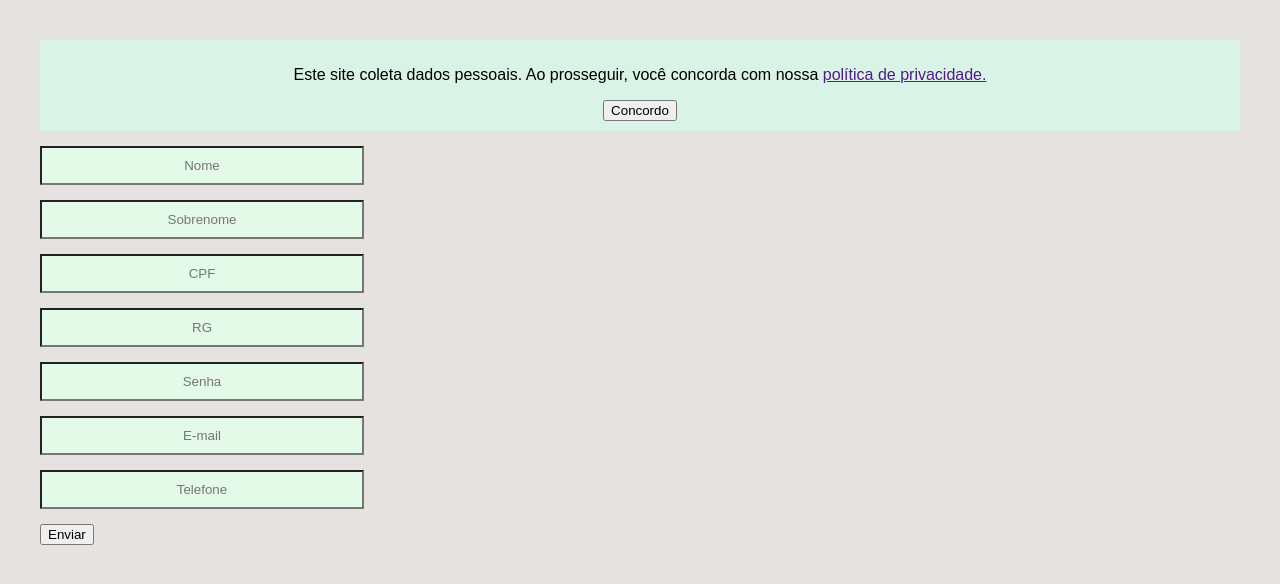
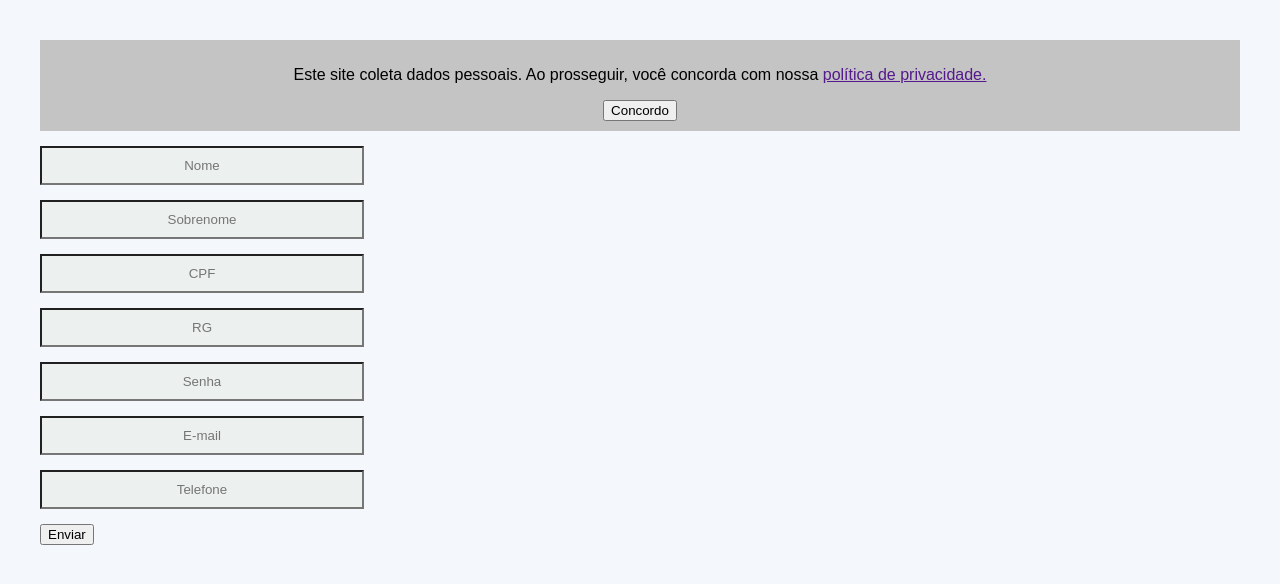
Before and after one commit to renannber/Snowden, a plain HTML site: page index.html in a window 1280 px wide. Drawn offline with Linux system fonts and the light colour scheme.

Commit message:
Alteração no css, nas cores de fundo da pagina e no formulario.

```diff
--- a/main.css
+++ b/main.css
@@ -1,11 +1,11 @@
 body{
-    background-color: rgb(230, 226, 223);
+    background-color: #F4F7FB;
     font-family: Arial, Helvetica, sans-serif;
     margin: 40px;
 }
 
 .bannerPrivacidade{
-    background-color: rgb(217, 243, 231);
+    background-color:#C4C4C4;
     padding:10px;
     text-align: center;
     border: 1px;
@@ -14,7 +14,7 @@ body{
 }
 
 form input {
-    background-color: rgb(228, 250, 232);
+    background-color:#ecf0ef ;
     display: block;
     margin-bottom: 15px;
     width: 300px;
```
